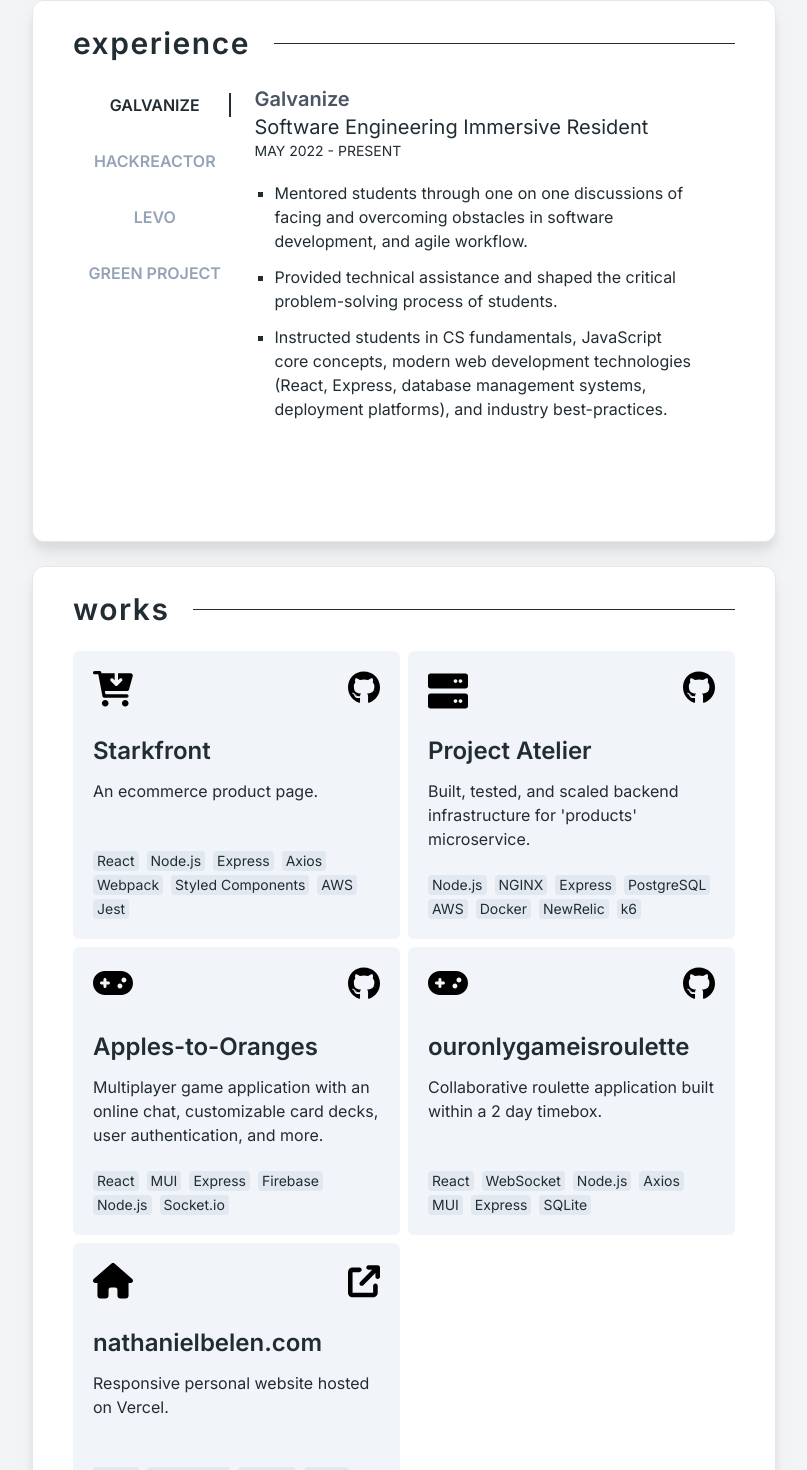
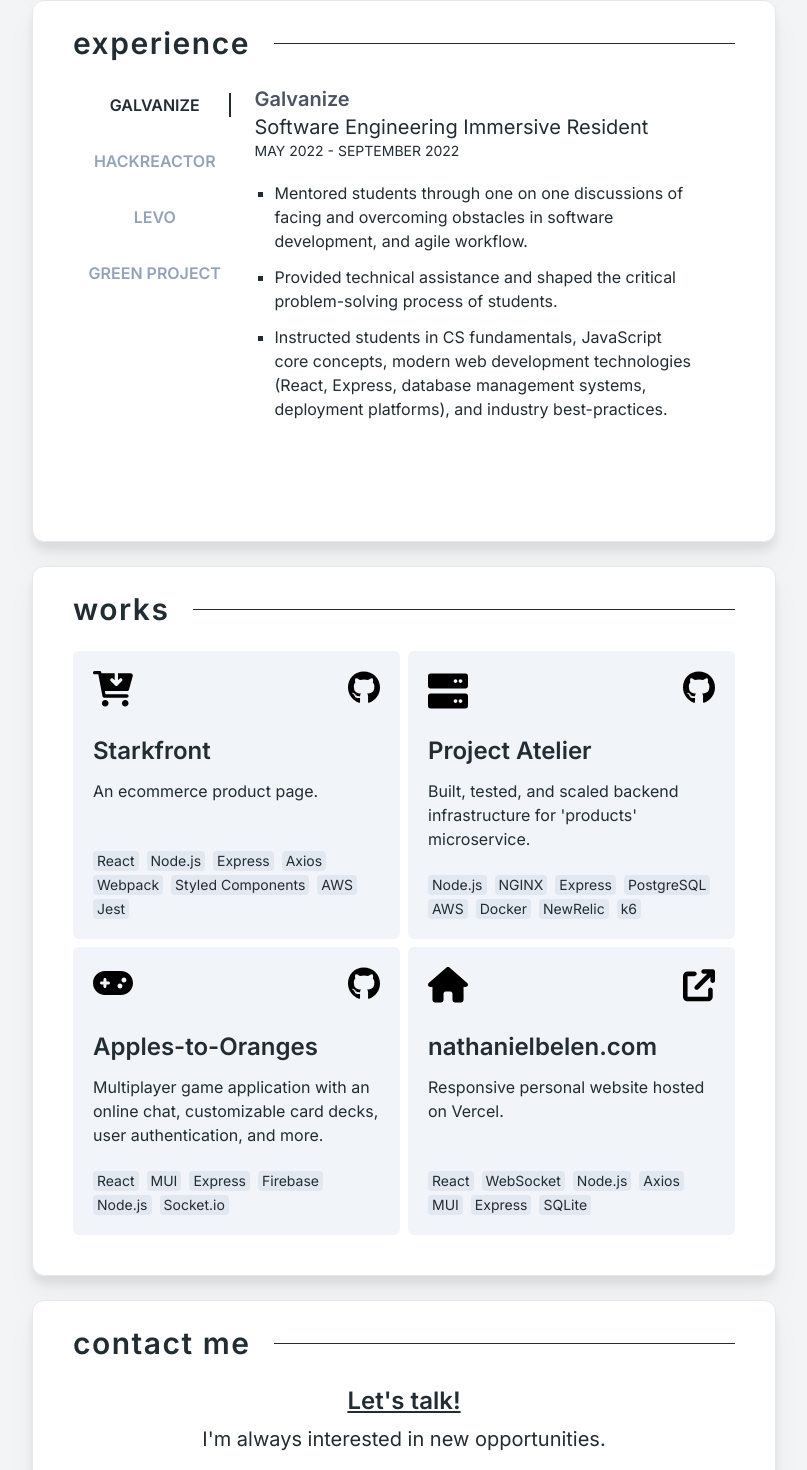
Before and after one commit to nathanielbelen/next-portfolio, a Next.js app: page / in a window 1280 px wide. Shown: the part 530-2000 px from the top of the page, without its empty margins (236-1043 px from the left). Built offline with nearby package versions, Linux system fonts and the light colour scheme.

Commit message:
updated work history, removed an app, added working email

```diff
--- a/components/aboutme.js
+++ b/components/aboutme.js
@@ -13,7 +13,7 @@
           Hello! My name is Nathaniel, I&apos;m a{' '}
           <strong>full-stack engineer</strong> with a background in ecommerce. I
           have a great interest in being able to create things that people
-          enjoy. I currently work at <strong>Galvanize</strong> as a Software
+          enjoy. I previously worked at <strong>Galvanize</strong> as a Software
           Engineering Immersive Resident.
         </span>
         <br />
--- a/components/experiences.js
+++ b/components/experiences.js
@@ -5,7 +5,7 @@
   {
     name: 'Galvanize',
     role: 'Software Engineering Immersive Resident',
-    tenure: 'May 2022 - Present',
+    tenure: 'May 2022 - September 2022',
     points: [
       `Mentored students through one on one discussions of facing and overcoming obstacles in software development, and agile workflow.`,
       `Provided technical assistance and shaped the critical problem-solving process of students.`,
--- a/components/works.js
+++ b/components/works.js
@@ -49,16 +49,6 @@
     stack: ['React', 'MUI', 'Express', 'Firebase', 'Node.js', 'Socket.io'],
     thumbnail: a2o_thumbnail,
     direct: { link: 'https://github.com/Fraktaa/Social-Game-Night' },
-  },
-  {
-    title: 'ouronlygameisroulette',
-    description: 'Collaborative roulette application built within a 2 day timebox.',
-    link: 'ouronlygameisroulette',
-    source: 'https://github.com/nathanielbelen/ouronlygameisroulette',
-    icon: icons.controller,
-    stack: ['React', 'WebSocket', 'Node.js', 'Axios', 'MUI', 'Express', 'SQLite'],
-    thumbnail: oogir_thumbnail,
-    direct: { link: 'https://github.com/nathanielbelen/ouronlygameisroulette' },
   },  {
     title: 'nathanielbelen.com',
     description: 'Responsive personal website hosted on Vercel.',
@@ -80,3 +70,17 @@
     </div>
   );
 }
+
+
+/*
+  {
+    title: 'ouronlygameisroulette',
+    description: 'Collaborative roulette application built within a 2 day timebox.',
+    link: 'ouronlygameisroulette',
+    source: 'https://github.com/nathanielbelen/ouronlygameisroulette',
+    icon: icons.controller,
+    stack: ['React', 'WebSocket', 'Node.js', 'Axios', 'MUI', 'Express', 'SQLite'],
+    thumbnail: oogir_thumbnail,
+    direct: { link: 'https://github.com/nathanielbelen/ouronlygameisroulette' },
+  }
+*/
--- a/pages/contact.js
+++ b/pages/contact.js
@@ -8,14 +8,15 @@
     <Page>
       <SectionDiv>
         <Heading title='contact me' />
-        <div className='text-center text-xl'>
+        <div className='text-center text-xl leading-relaxes'>
           <p>
             Find me at{' '}
             <a href='' className='underline underline-offset-4'>
               LinkedIn
             </a>
-            , email me <a className='underline underline-offset-4'>here</a>, or
-            fill out the form below.
+            , email me <a className='underline underline-offset-4' href='mailto:me@nathanielbelen.com'>here</a>, or
+            fill out the form below.<br />
+            I look forward to hearing from you!
           </p>
         </div>
         <FormSpree />
```
Also changed, not shown: 2 other files (tests, documents, lock files or other folders).
